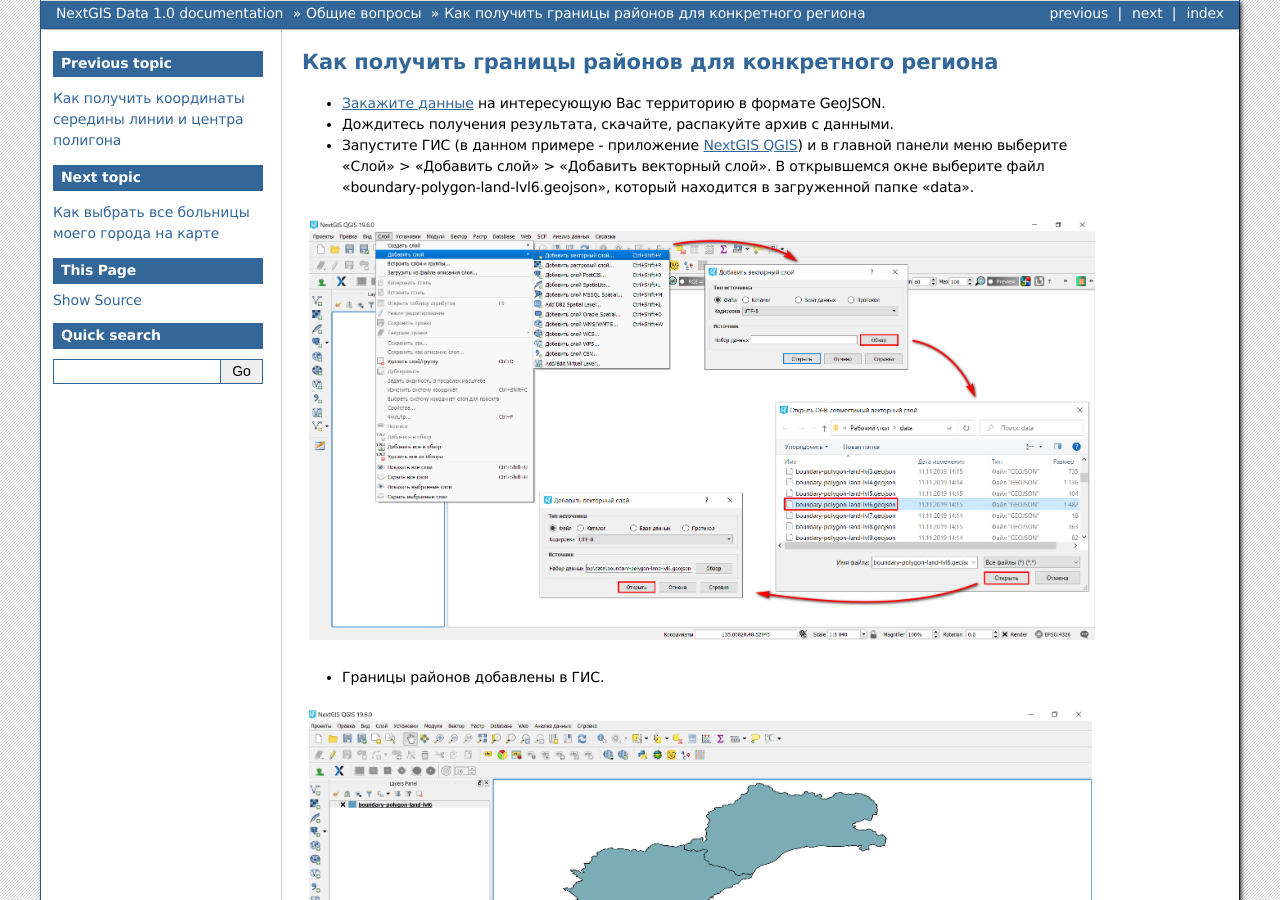
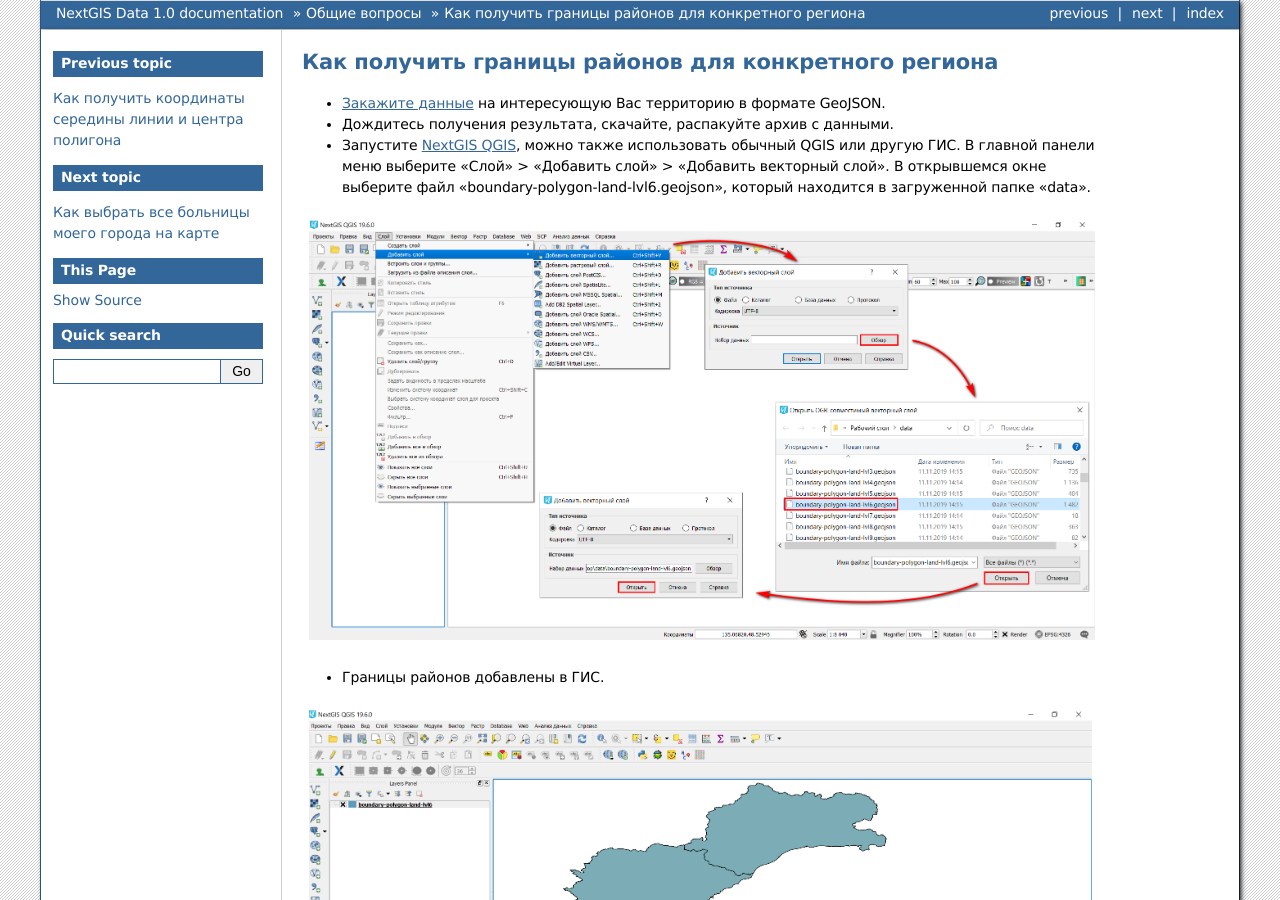
Before and after one commit to nextgis/docs_data, a Sphinx documentation site: the page built from source/district.rst, in a window 1280 px wide and 900 px high. Built offline with Sphinx 7.4.7, drawn with Linux system fonts in a browser that asks for light colours; formulas are drawn with MathJax 3; pages that are not in the unit, such as notebooks, are missing from menus.

Commit message:
Update district.rst
Policy fix

```diff
--- a/source/district.rst
+++ b/source/district.rst
@@ -5,7 +5,7 @@
 
 * `Закажите данные <https://data.nextgis.com/ru/>`_ на интересующую Вас территорию в формате GeoJSON.
 * Дождитесь получения результата, скачайте, распакуйте архив с данными.
-* Запустите ГИС (в данном примере - приложение `NextGIS QGIS <https://nextgis.ru/nextgis-qgis/>`_) и в главной панели меню выберите «Слой» > «Добавить слой» > «Добавить векторный слой». В открывшемся окне выберите файл «boundary-polygon-land-lvl6.geojson», который находится в загруженной папке «data».
+* Запустите `NextGIS QGIS <https://nextgis.ru/nextgis-qgis/>`_, можно также использовать обычный QGIS или другую ГИС. В главной панели меню выберите «Слой» > «Добавить слой» > «Добавить векторный слой». В открывшемся окне выберите файл «boundary-polygon-land-lvl6.geojson», который находится в загруженной папке «data».
 
 .. figure:: _static/district1.png
    :name: district1
```
